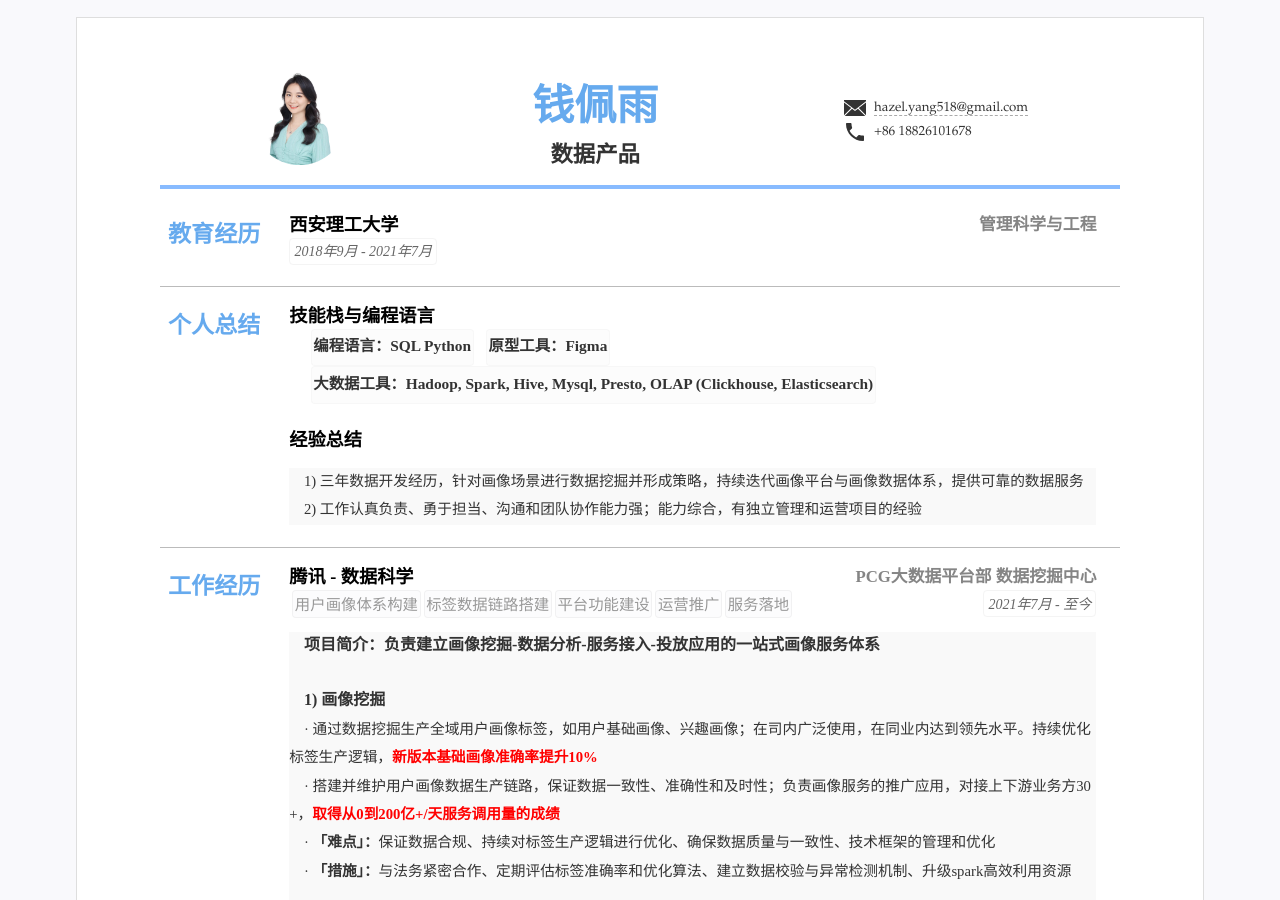
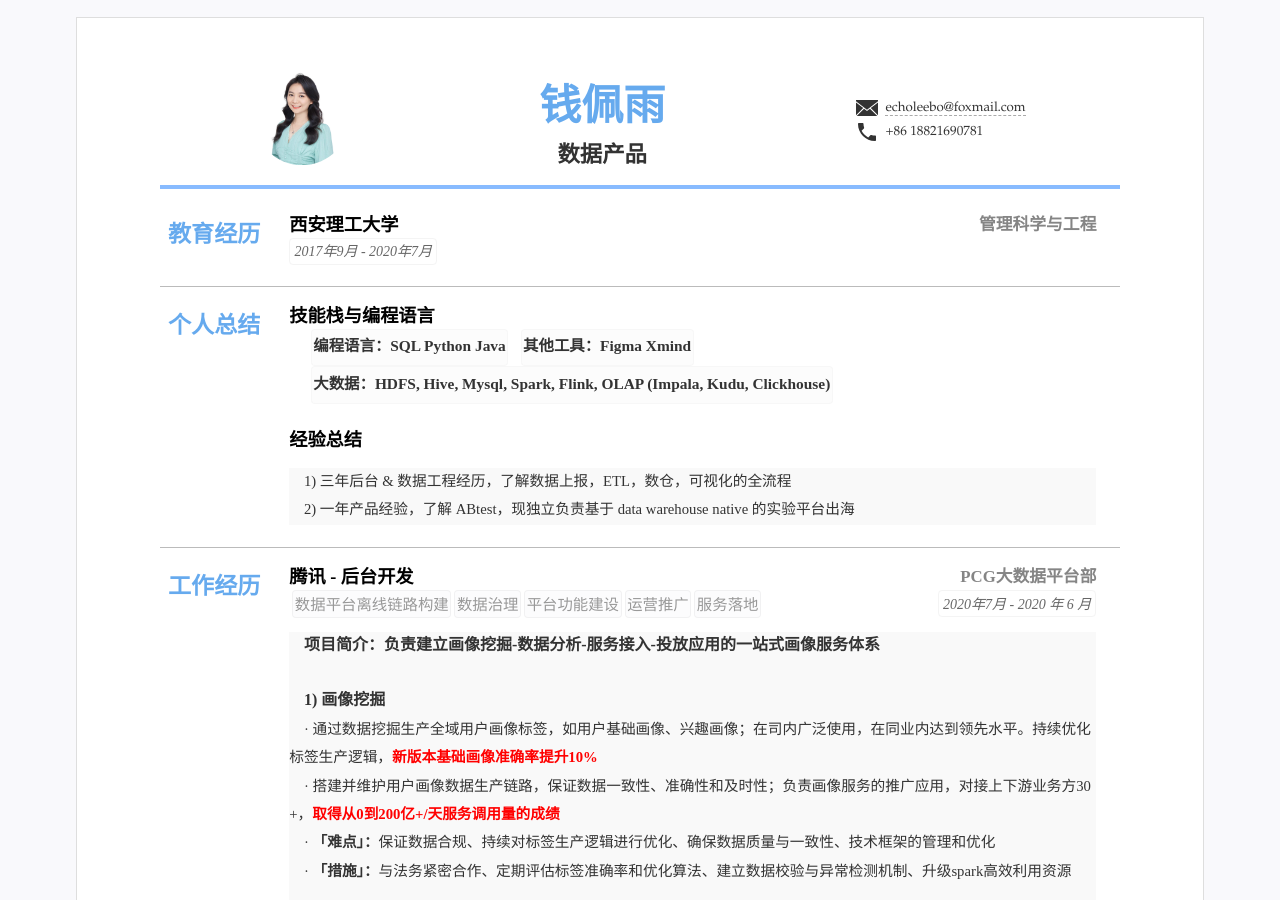
Before and after one commit to kuailexiaoshenxian/cn-wx-cv, a Jekyll site: the page built from index.html, in a window 1280 px wide and 900 px high. Built offline with Jekyll 4.4.1, drawn with Linux system fonts in a browser that asks for light colours; some of the changed text lies outside the part shown.

Commit message:
Update resume.yml

```diff
--- a/_data/resume.yml
+++ b/_data/resume.yml
@@ -9,10 +9,10 @@ photo: "assets/img/WechatIMG29.jpeg" #照片可空，不显示
 
 #联系方式
 contact: #联系方式连接等3~5行
-- text: "hazel.yang518@gmail.com" #文本内容
-  href: 'mailto:hazel.yang518@gmail.com' #链接，无链接则空
+- text: "echoleebo@foxmail.com" #文本内容
+  href: 'mailto:echoleebo@foxmail.com' #链接，无链接则空
   icon: 'icons/email.svg' #图标 svg文件
-- text: "+86 18826101678"
+- text: "+86 18821690781"
   icon: 'icons/phone.svg'
   # - text: "your-website.com"
   #  href: 'http://your-website.com'
@@ -31,7 +31,7 @@ main: #简历主要内容，
   content: #内容基本格式 标题-副标题-日期-详细内容 (都允许空)
   - title: <font face="华文细黑粗体">西安理工大学</font>
     sub: <font face="楷体">管理科学与工程</font>
-    duration: <font face="汉仪楷体">2018年9月 - 2021年7月</font>
+    duration: <font face="汉仪楷体">2017年9月 - 2020年7月</font>
   # - title:
   #   duration: 2019年9月 - 2020年7月
   #   sub: Master of Science (Global Commerce)
@@ -43,14 +43,14 @@ main: #简历主要内容，
   content:
   - title: <font face="华文细黑粗体">技能栈与编程语言</font>
     items: #itmems 可以小块的方式显示
-    - <font face="等线">编程语言：SQL Python</font>
-    - <font face="等线">原型工具：Figma</font>
+    - <font face="等线">编程语言：SQL Python Java </font>
+    - <font face="等线">其他工具：Figma Xmind</font>
     # - 数据可视化：Power BI, Tableau
-    - <font face="等线">大数据工具：Hadoop, Spark, Hive, Mysql, Presto, OLAP (Clickhouse, Elasticsearch)</font>
+    - <font face="等线">大数据：HDFS, Hive, Mysql, Spark, Flink, OLAP (Impala, Kudu, Clickhouse)</font>
   - title: <font face="华文细黑粗体">经验总结</font>
 
-    detail:  <font face="等线">1) 三年数据开发经历，针对画像场景进行数据挖掘并形成策略，持续迭代画像平台与画像数据体系，提供可靠的数据服务</font> <br>  &nbsp &nbsp
-             <font face="等线">2) 工作认真负责、勇于担当、沟通和团队协作能力强；能力综合，有独立管理和运营项目的经验 </font>
+    detail:  <font face="等线">1) 三年后台 & 数据工程经历，了解数据上报，ETL，数仓，可视化的全流程</font> <br>  &nbsp &nbsp
+             <font face="等线">2) 一年产品经验，了解 ABtest，现独立负责基于 data warehouse native 的实验平台出海 </font>
 
              # 2年以上数据产品经理经验，具备数据平台和数据治理实践经验
              # 熟练使用sql、python，熟悉大数据技术概念如hadoop、spark、hive、flink、mq、kafka等；
@@ -73,12 +73,12 @@ main: #简历主要内容，
 - type: experience
   name: <font face="华文细黑黑体">工作经历</font>
   content:
-  - title: <font face="华文细黑粗体">腾讯 - 数据科学</font>
-    sub: <font face="楷体">PCG大数据平台部   数据挖掘中心</font>
-    duration:  <font face="汉仪楷体">2021年7月 - 至今</font>
+  - title: <font face="华文细黑粗体">腾讯 - 后台开发</font>
+    sub: <font face="楷体">PCG大数据平台部</font>
+    duration:  <font face="汉仪楷体">2020年7月 - 2020 年 6 月</font>
     tags:
-    - <font face="黑体">用户画像体系构建</font>
-    - <font face="黑体">标签数据链路搭建</font>
+    - <font face="黑体">数据平台离线链路构建</font>
+    - <font face="黑体">数据治理</font>
     - <font face="黑体">平台功能建设</font>
     - <font face="黑体">运营推广</font>
     - <font face="黑体">服务落地</font>
@@ -194,9 +194,9 @@ others: #其他列表显示
   content: #选择需要的格式
   -
   - title: <font face="华文细黑粗体">奖项</font>
-    text: <font face="等线">连续获得两次Outstanding员工，腾讯卓越研发奖-腾讯新闻数据科学工业化项目团队成员</font>
+    text: <font face="等线">曾连续获得四五星</font>
   - title: <font face="华文细黑粗体">语言</font>
-    text: <font face="等线">英语：雅思总分7.0</font>
+    text: <font face="等线">英语口语交流良好</font>
   #   items: #单行列表
   #   - 睡觉
   #   - 吃饭
```
